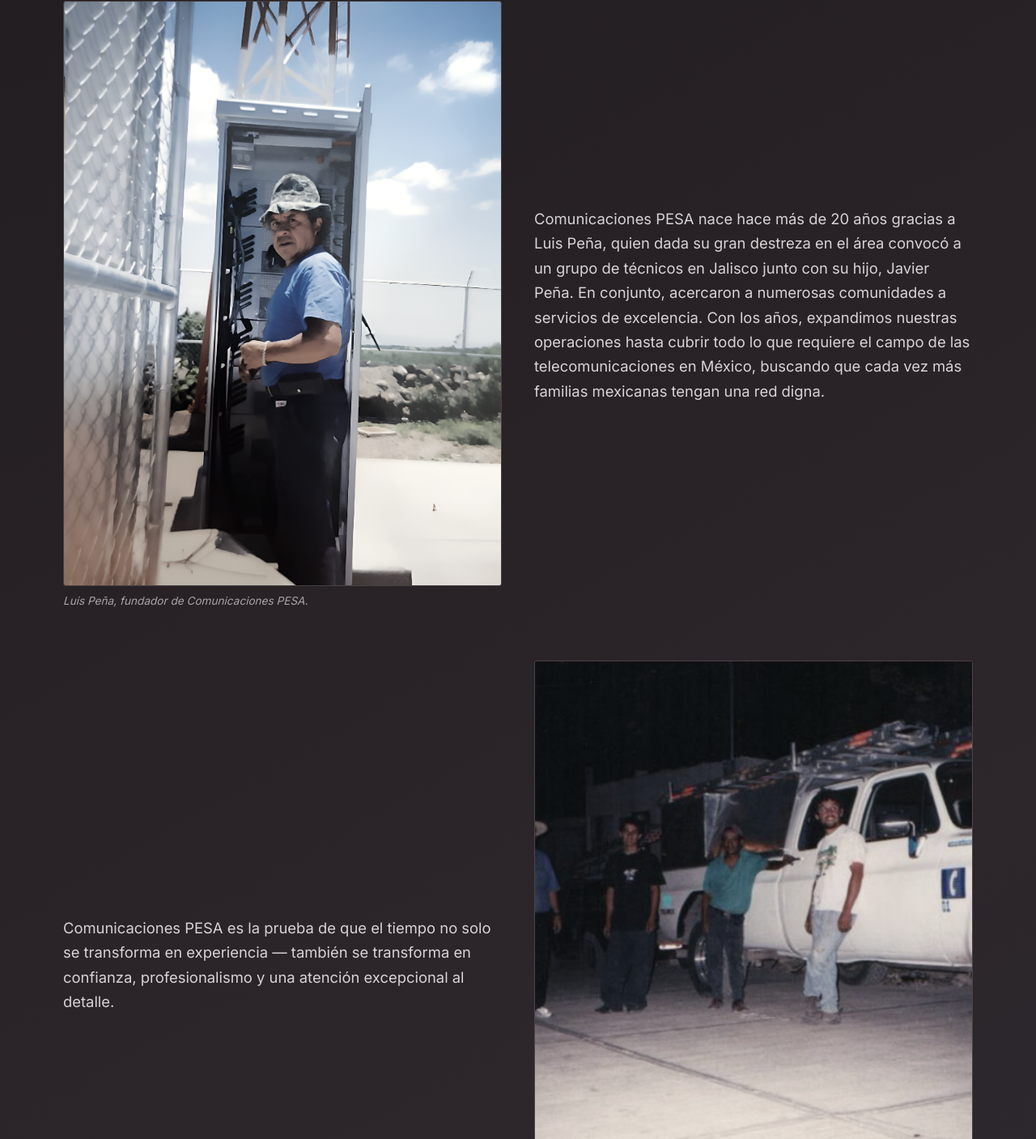
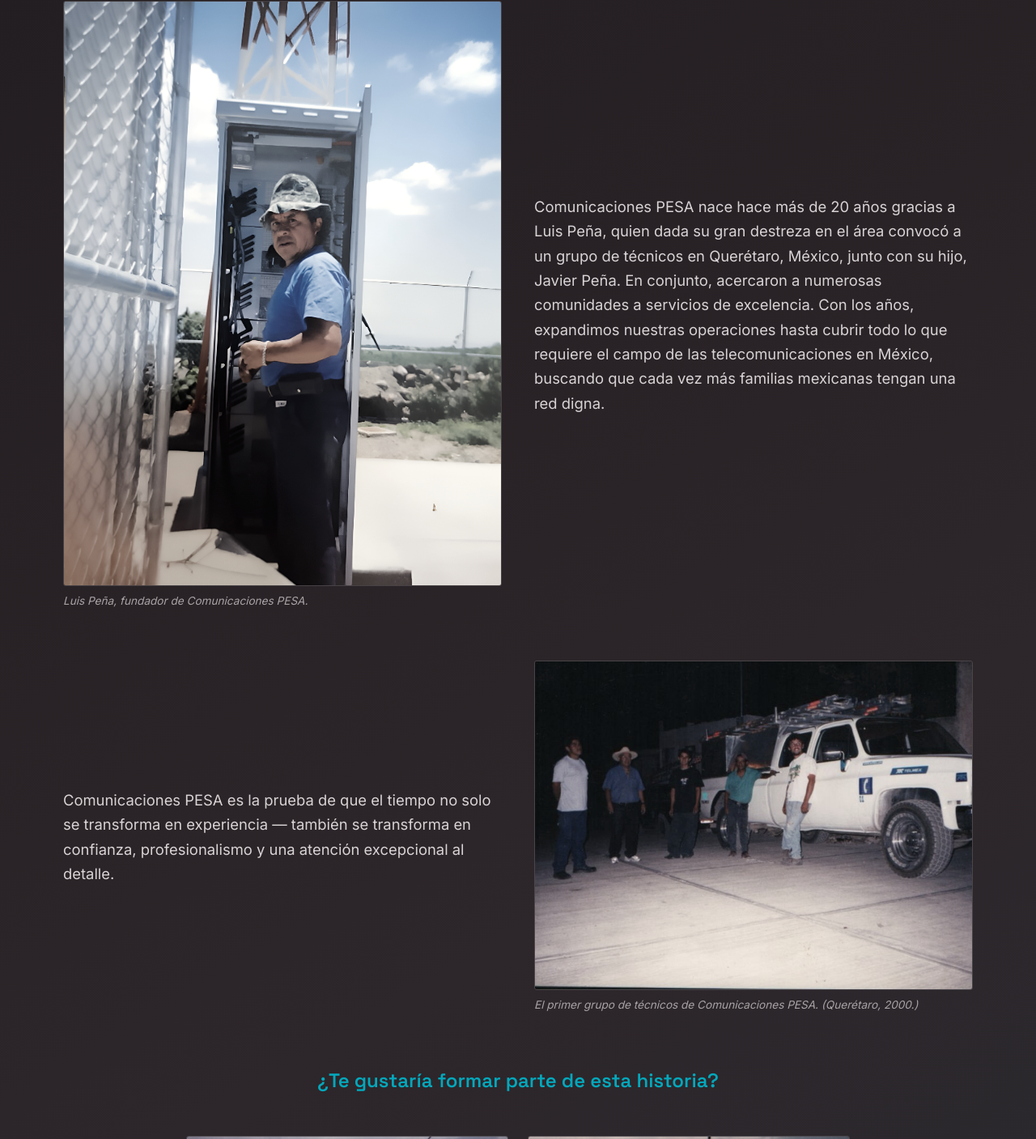
Before and after one commit to COMUNICACIONES-PESA/landing-page, a plain HTML site: page files/index.html in a window 1280 px wide. Shown: the part 5893-7300 px from the top of the page at 81% size. Drawn offline with Linux system fonts and the light colour scheme.

Commit message:
Actualizacion web pesa

```diff
--- a/files/index.html
+++ b/files/index.html
@@ -261,7 +261,7 @@
   }
   .historia-beat .historia-photo img{ aspect-ratio:4/3; } /* foto 1, horizontal */
   .historia-beat-alt .historia-photo img{ aspect-ratio:3/4; } /* foto 6, vertical */
-  .historia-beat-vertical .historia-photo img{ aspect-ratio:3/4; } /* foto 2, vertical */
+  .historia-beat-vertical .historia-photo img{ aspect-ratio:4/3; } /* foto 2, horizontal */
   .historia-grid-final .historia-photo img{ aspect-ratio:3/4; } /* fotos 3, 4 y 5, verticales */
   .historia-photo:hover img{ filter:grayscale(0) sepia(0); transform:scale(1.03); }
   .historia-photo figcaption{
@@ -507,7 +507,7 @@
     </div>
 
     <div class="historia-beat historia-beat-alt reveal">
-      <p>Comunicaciones PESA nace hace más de 20 años gracias a Luis Peña, quien dada su gran destreza en el área convocó a un grupo de técnicos en Jalisco junto con su hijo, Javier Peña. En conjunto, acercaron a numerosas comunidades a servicios de excelencia. Con los años, expandimos nuestras operaciones hasta cubrir todo lo que requiere el campo de las telecomunicaciones en México, buscando que cada vez más familias mexicanas tengan una red digna.</p>
+      <p>Comunicaciones PESA nace hace más de 20 años gracias a Luis Peña, quien dada su gran destreza en el área convocó a un grupo de técnicos en Querétaro, México, junto con su hijo, Javier Peña. En conjunto, acercaron a numerosas comunidades a servicios de excelencia. Con los años, expandimos nuestras operaciones hasta cubrir todo lo que requiere el campo de las telecomunicaciones en México, buscando que cada vez más familias mexicanas tengan una red digna.</p>
       <figure class="historia-photo">
         <img src="historia-6.jpg" alt="Luis Peña, fundador de Comunicaciones Pesa">
         <figcaption>Luis Peña, fundador de Comunicaciones PESA.</figcaption>
```
